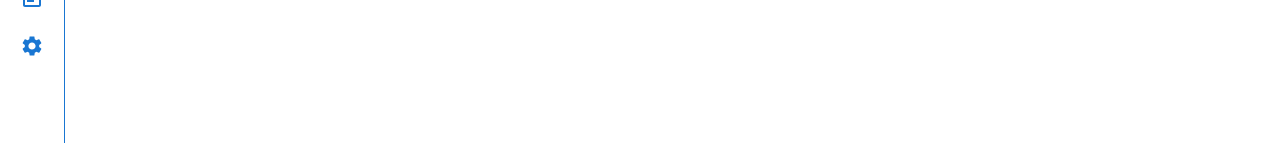
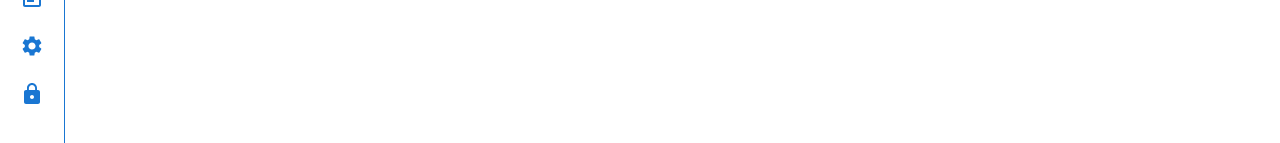
Before and after one commit to atwright147/contacts-react-mui, a React (Vite) app: page / in a window 1280 px wide. Shown: the part 291-434 px from the top of the page. Built offline with nearby package versions, Linux system fonts and the light colour scheme.

Commit message:
add login/logout links

```diff
--- a/src/routes/Root.tsx
+++ b/src/routes/Root.tsx
@@ -25,6 +25,8 @@ import PhoneIcon from '@mui/icons-material/Phone';
 import GroupIcon from '@mui/icons-material/Group';
 import EventNoteIcon from '@mui/icons-material/EventNote';
 import SettingsIcon from '@mui/icons-material/Settings';
+import LockIcon from '@mui/icons-material/Lock';
+import LockOpenIcon from '@mui/icons-material/LockOpen';
 import ChevronLeftIcon from '@mui/icons-material/ChevronLeft';
 import ChevronRightIcon from '@mui/icons-material/ChevronRight';
 
@@ -143,6 +145,8 @@ export function Root(): JSX.Element {
     setOpen(false);
   };
 
+  const [isLoggedIn, setIsLoggedIn] = useState(false);
+
   return (
     <Box sx={{ display: 'flex', height: '100%' }}>
       <CssBaseline />
@@ -219,6 +223,45 @@ export function Root(): JSX.Element {
               </Link>
             </ListItem>
           ))}
+
+          <ListItem disablePadding sx={{ display: 'block' }}>
+            <Link
+              component={RouterNavLink}
+              to=""
+              onClick={(event) => {
+                event.preventDefault();
+                setIsLoggedIn(!isLoggedIn);
+              }}
+              // to={isLoggedIn ? '/api/auth/signout' : '/api/auth/signin'}
+              sx={{
+                minHeight: 48,
+                justifyContent: open ? 'initial' : 'center',
+                alignItems: 'center',
+                px: 2.5,
+                display: 'flex',
+                textDecoration: 'none',
+                color: 'inherit',
+                '&:hover': {
+                  textDecoration: 'underline',
+                  color: 'primary.main'
+                },
+                '.MuiListItemIcon-root': {
+                  color: 'primary.main'
+                }
+              }}
+            >
+              <ListItemIcon
+                sx={{
+                  minWidth: 0,
+                  mr: open ? 3 : 'auto',
+                  justifyContent: 'center',
+                }}
+              >
+                {isLoggedIn ? <LockOpenIcon /> : <LockIcon />}
+              </ListItemIcon>
+            </Link>
+          </ListItem>
+
         </List>
       </Drawer>
 
```
